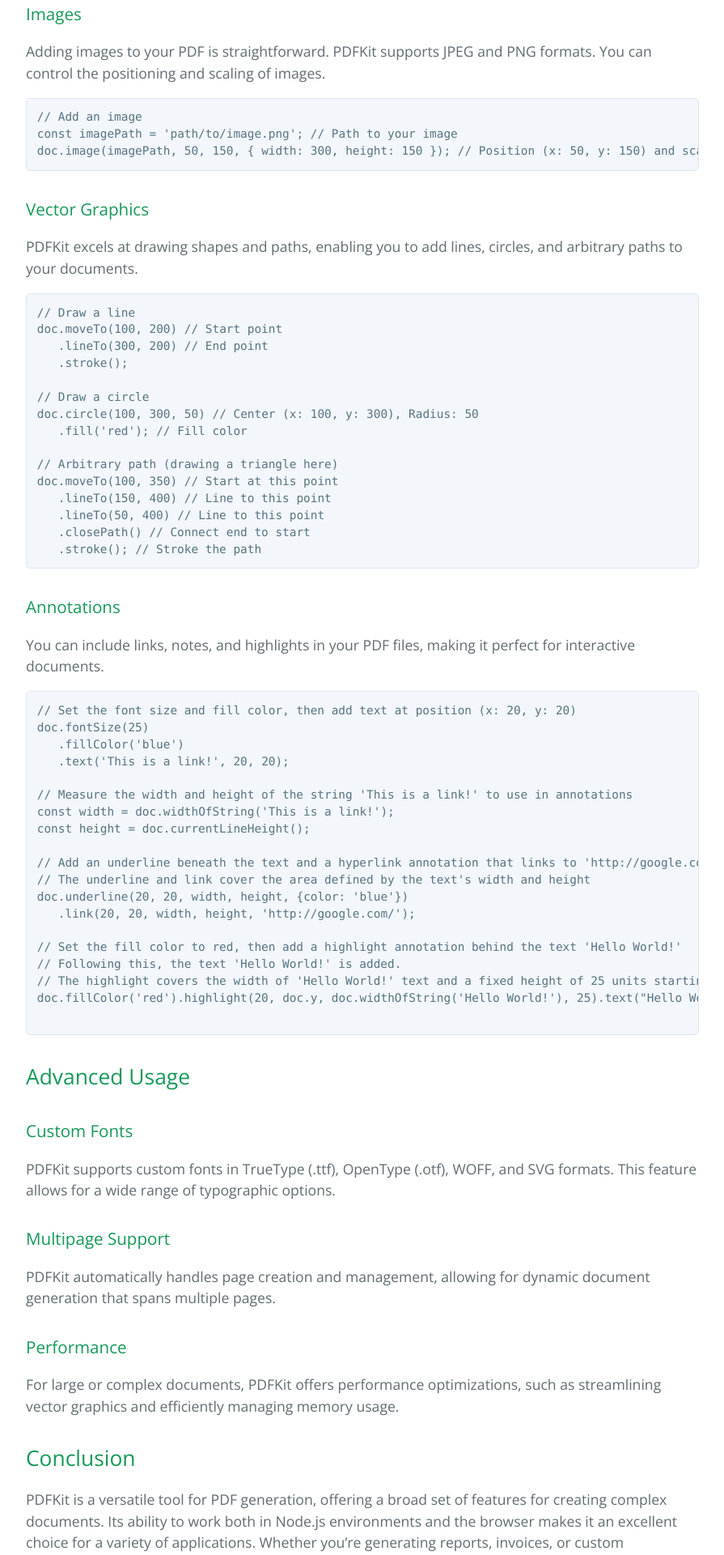
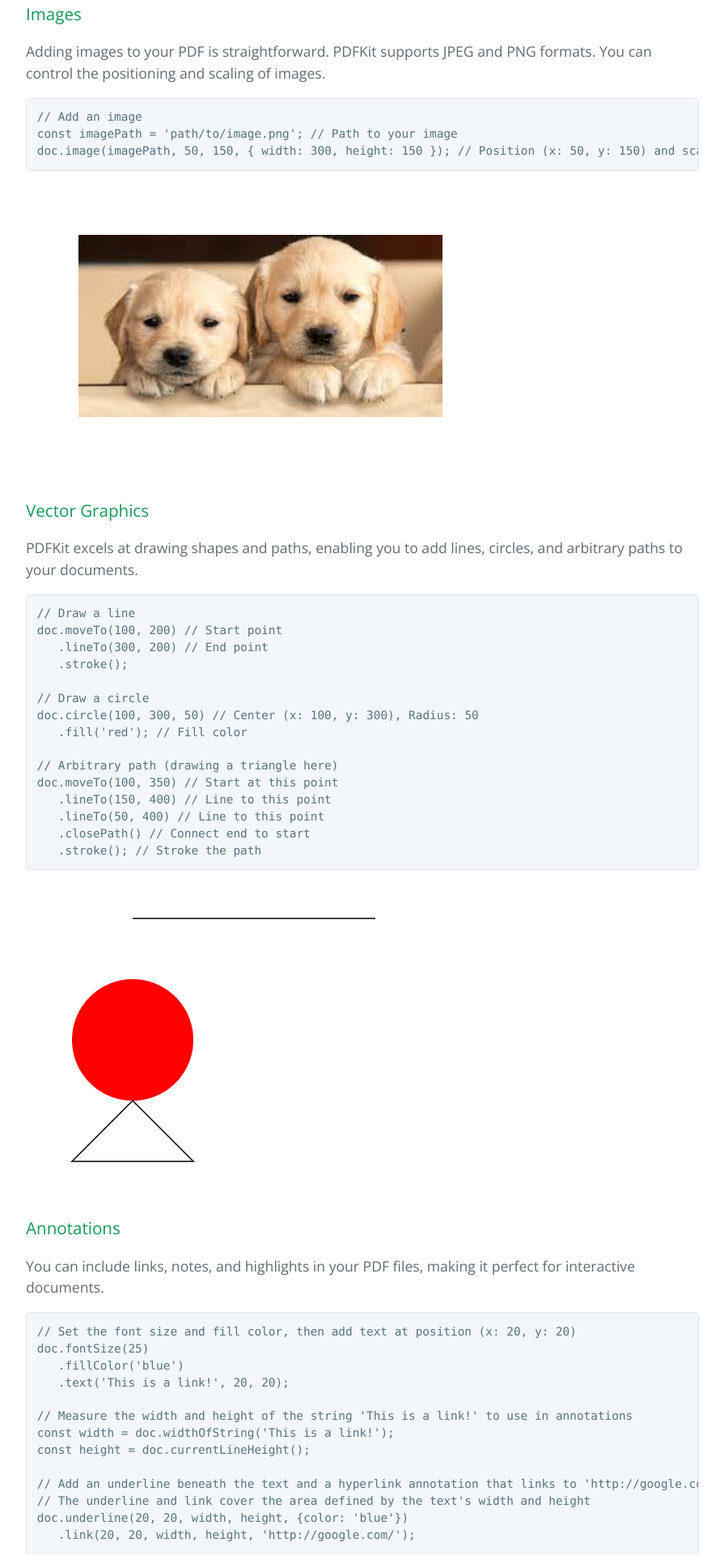
Before and after one commit to learning-software-engineering/learning-software-engineering.github.io, a Jekyll site: the page built from Topics/Tech_Stacks/PDFKit.md, in a window 1280 px wide. Shown: the part 2578-4498 px from the top of the page at 81% size, without its empty margins (192-1087 px from the left). Built offline with Jekyll 4.4.1, drawn with Linux system fonts in a browser that asks for light colours; our own code applies the rules of GitHub Pages for plain Markdown files.

Commit message:
Update PDFKit.md

````diff
--- a/Topics/Tech_Stacks/PDFKit.md
+++ b/Topics/Tech_Stacks/PDFKit.md
@@ -78,6 +78,8 @@
 const imagePath = 'path/to/image.png'; // Path to your image
 doc.image(imagePath, 50, 150, { width: 300, height: 150 }); // Position (x: 50, y: 150) and scale to width 300, height 150
 ```
+![Output of code snippet](./PDFKit_Graphics/image2.png)
+
 ### Vector Graphics
 
 PDFKit excels at drawing shapes and paths, enabling you to add lines, circles, and arbitrary paths to your documents.
@@ -98,6 +100,8 @@
    .closePath() // Connect end to start
    .stroke(); // Stroke the path
 ```
+![Output of code snippet](./PDFKit_Graphics/image3.png)
+
 ### Annotations
 
 You can include links, notes, and highlights in your PDF files, making it perfect for interactive documents.
````
Also changed, not shown: other parts of Topics/Tech_Stacks/PDFKit.md (+1 -0 lines).
